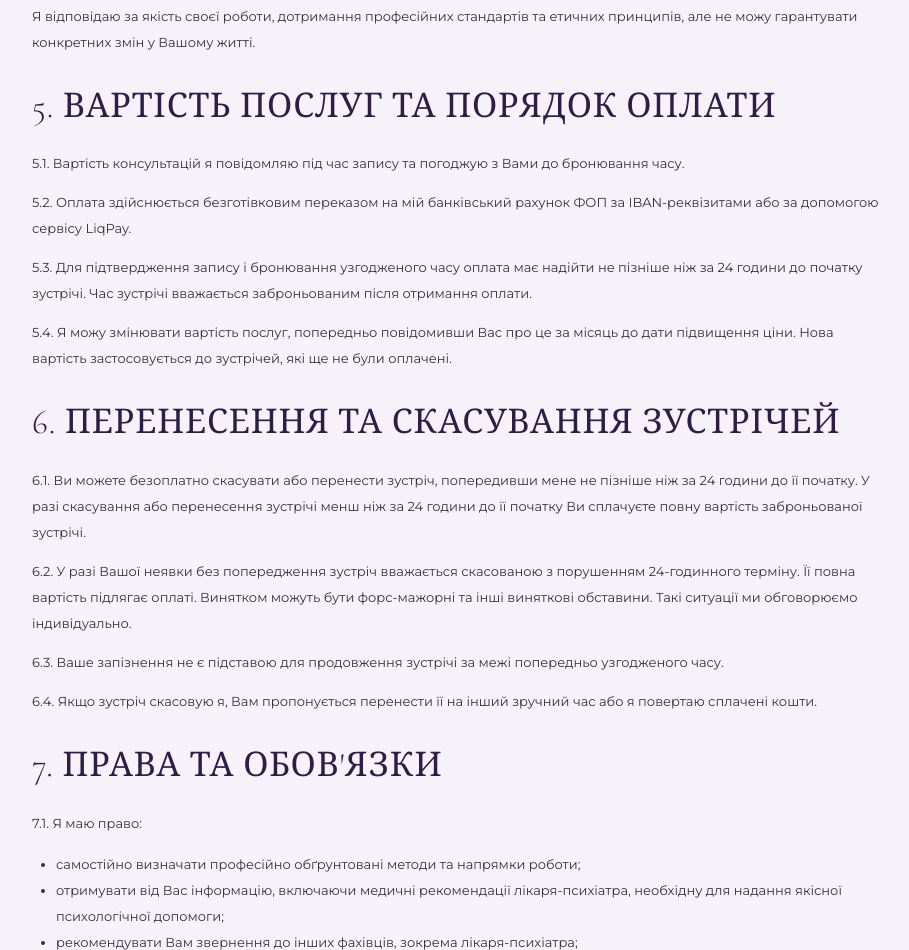
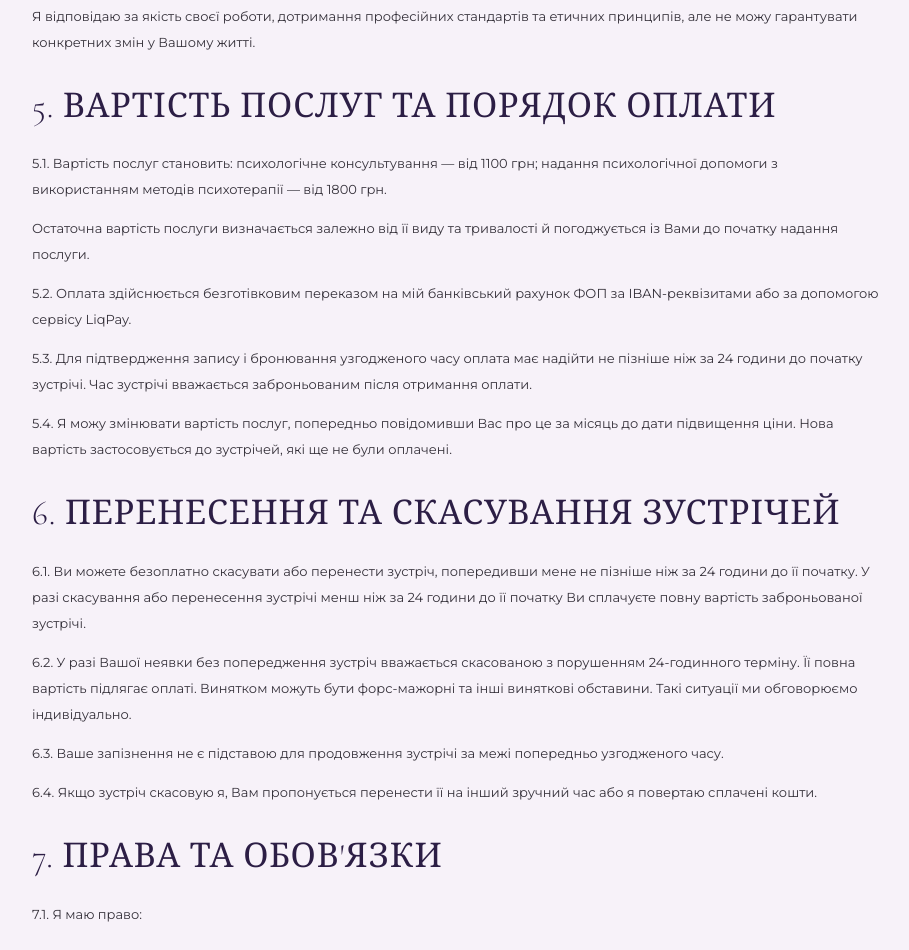
Before and after one commit to psyinua/psyinua.github.io, a plain HTML site: page documents/offer.html in a window 1280 px wide. Shown: the part 1525-2475 px from the top of the page, without its empty margins (183-1092 px from the left). Drawn offline with nearby package versions, Linux system fonts and the light colour scheme.

Commit message:
Update offer.html

```diff
--- a/documents/offer.html
+++ b/documents/offer.html
@@ -45,8 +45,9 @@
 <p>Результати нашої роботи залежать від багатьох чинників: Ваших індивідуальних особливостей, життєвих обставин, регулярності зустрічей та особливостей терапевтичного процесу.</p>
 <p>Я відповідаю за якість своєї роботи, дотримання професійних стандартів та етичних принципів, але не можу гарантувати конкретних змін у Вашому житті.</p>
 <h2>5. Вартість послуг та порядок оплати</h2>
-<p>5.1. Вартість консультацій я повідомляю під час запису та погоджую з Вами до бронювання часу.</p>
-<p>5.2. Оплата здійснюється безготівковим переказом на мій банківський рахунок ФОП за IBAN-реквізитами або за допомогою сервісу LiqPay.</p>
+<p>5.1. Вартість послуг становить: психологічне консультування — від 1100 грн; надання психологічної допомоги з використанням методів психотерапії — від 1800 грн.</p>
+<p>Остаточна вартість послуги визначається залежно від її виду та тривалості й погоджується із Вами до початку надання послуги.</p>
+  <p>5.2. Оплата здійснюється безготівковим переказом на мій банківський рахунок ФОП за IBAN-реквізитами або за допомогою сервісу LiqPay.</p>
 <p>5.3. Для підтвердження запису і бронювання узгодженого часу оплата має надійти не пізніше ніж за 24 години до початку зустрічі. Час зустрічі вважається заброньованим після отримання оплати.</p>
 <p>5.4. Я можу змінювати вартість послуг, попередньо повідомивши Вас про це за місяць до дати підвищення ціни. Нова вартість застосовується до зустрічей, які ще не були оплачені.</p>
 <h2>6. Перенесення та скасування зустрічей</h2>
```
